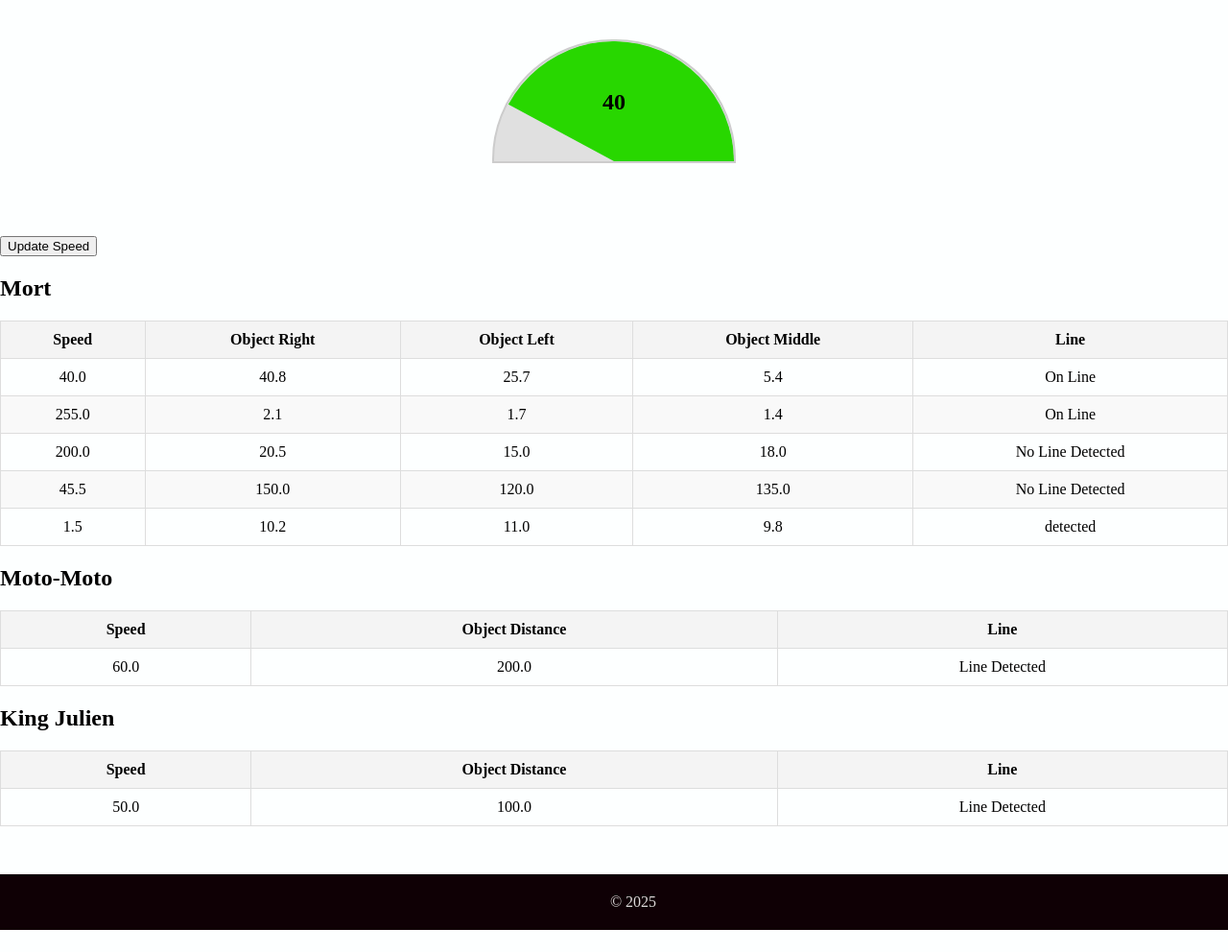
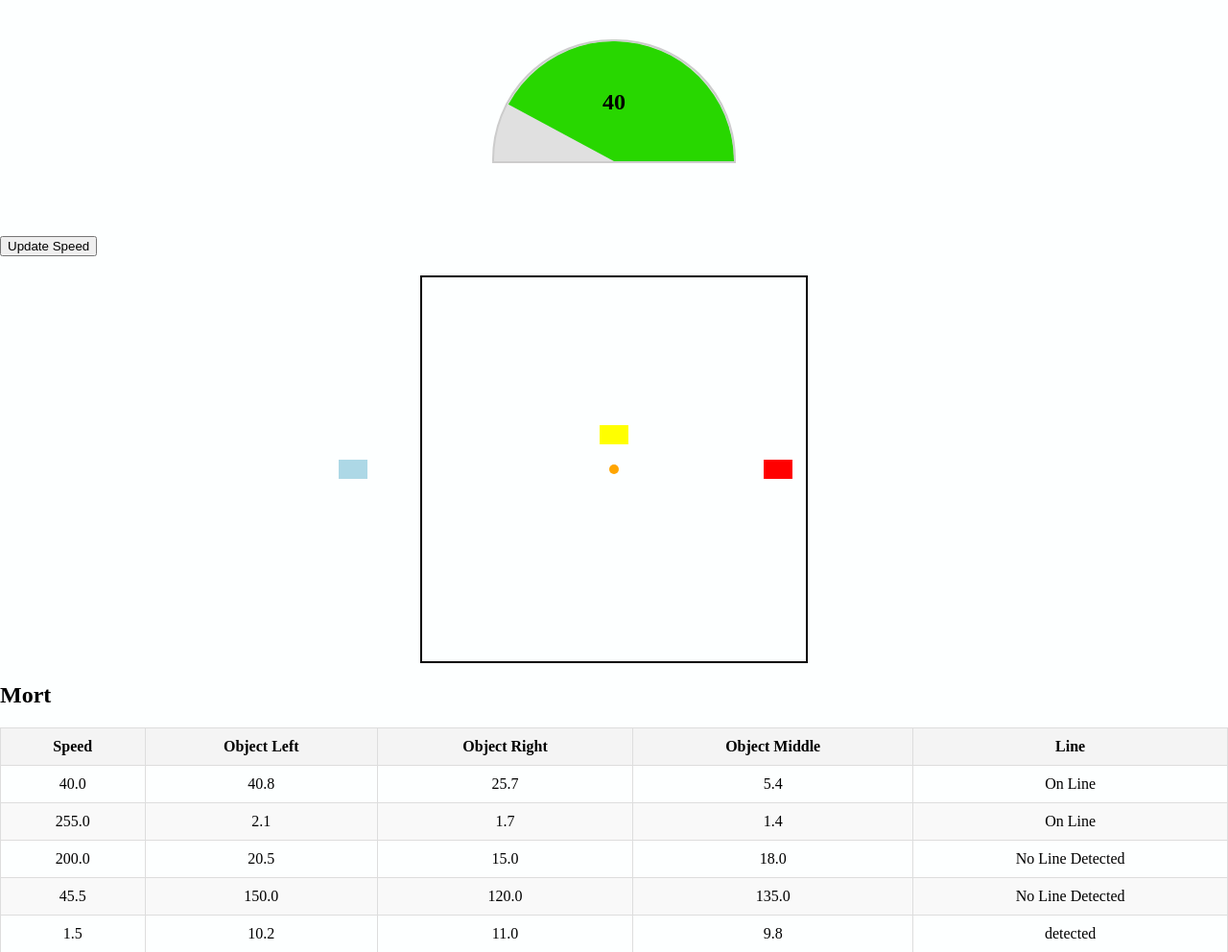
Before and after one commit to Lennon-Tijmes/Los-Perdidos, a Flask app: page /dashboard in a window 1280 px wide. Shown: the part 184-1176 px from the top of the page at 96% size. Before the commit the page ends 1153 px from the top, so only its background shows below. Run offline with Flask 3, Linux system fonts and the light colour scheme; data comes from the database, SQL or seed files in the repository; both versions use the stored data as it was after the commit.

Commit message:
Added the visual for Mort Objects, someone else can clean up the identations and code quality, nvm it will be me again

```diff
--- a/app.py
+++ b/app.py
@@ -71,16 +71,29 @@ def get_mort_data():
         conn = sqlite3.connect('robots.db')
         cursor = conn.cursor()
 
-        # Fetch the speed for Mort (robot_id = 3) from the latest entry
-        cursor.execute("SELECT speed FROM mort WHERE robot_id = 3 ORDER BY id DESC LIMIT 1")
+        # Fetch the latest data for Mort (robot_id = 3)
+        cursor.execute("""
+            SELECT speed, object_left, object_right, object_middle
+            FROM mort
+            WHERE robot_id = 3
+            ORDER BY id DESC
+            LIMIT 1
+        """)
         result = cursor.fetchone()
 
         # Close the connection after the query
         conn.close()
 
         if result:
-            return jsonify({'speed': result[0]}), 200
-        return jsonify({'speed': 0}), 200  # Default to 0 if no data found
+            return jsonify({
+                'speed': result[0],
+                'object_left': result[1],
+                'object_right': result[2],
+                'object_middle': result[3]
+            }), 200
+
+        # Default response if no data is found
+        return jsonify({'speed': 0, 'object_left': 0, 'object_right': 0, 'object_middle': 0}), 200
 
     except Exception as e:
         return jsonify({"error": str(e)}), 500
--- a/static/dashboard.css
+++ b/static/dashboard.css
@@ -69,3 +69,42 @@ footer p {
     font-weight: bold;
     color: #000;
 }
+
+#objectProximity {
+    position: relative;
+    width: 400px; /* Define visualization space */
+    height: 400px;
+    border: 2px solid black;
+    margin: 20px auto;
+}
+
+#mort {
+    position: absolute;
+    width: 10px;
+    height: 10px;
+    background-color: orange;
+    border-radius: 50%; /* Keeps Mort circular */
+    top: 50%; /* Center vertically */
+    left: 50%; /* Center horizontally */
+    transform: translate(-50%, -50%);
+}
+
+#objectLeft, #objectMiddle, #objectRight {
+    position: absolute;
+    background-color: lightblue; /* Wall color */
+    height: 20px; /* Wall thickness */
+    width: 30px; /* Increased wall width */
+    transform: translate(-50%, -50%);
+}
+
+#objectLeft {
+    background-color: lightblue;
+}
+
+#objectMiddle {
+    background-color: yellow;
+}
+
+#objectRight {
+    background-color: red;
+}
--- a/templates/dashboard.html
+++ b/templates/dashboard.html
@@ -32,6 +32,12 @@
     </div>
     <button onclick="updateMortVisualization()">Update Speed</button>
 
+    <div id="objectProximity">
+        <div id="mort"></div> <!-- Mort -->
+        <div id="objectLeft"></div> <!-- Left wall -->
+        <div id="objectMiddle"></div> <!-- Middle wall -->
+        <div id="objectRight"></div> <!-- Right wall -->
+    </div>
 
     <!-- Robot Data Tables -->
     <div class="tables">
@@ -40,8 +46,8 @@
             <thead>
                 <tr>
                     <th>Speed</th>
+                    <th>Object Left</th>
                     <th>Object Right</th>
-                    <th>Object Left</th>
                     <th>Object Middle</th>
                     <th>Line</th>
                 </tr>
@@ -142,6 +148,52 @@ async function updateMortVisualization() {
     }
 }
 
+async function updateObjectDistances() {
+    try {
+        const response = await fetch('/api/mort_data');
+        const data = await response.json();
+
+        if (
+            data.object_left !== undefined &&
+            data.object_right !== undefined &&
+            data.object_middle !== undefined
+        ) {
+            const maxDistance = 60; // Maximum distance in cm
+            const boxSize = 200; // Visualization box dimension in pixels
+            const scaleFactor = boxSize / 2 / maxDistance; // Proportional scaling within the box
+
+            // Map distances to positions
+            const leftDistance = data.object_left * scaleFactor;
+            const rightDistance = data.object_right * scaleFactor;
+            const middleDistance = data.object_middle * scaleFactor;
+
+            // Update positions dynamically
+            const leftWall = document.getElementById('objectLeft');
+            const rightWall = document.getElementById('objectRight');
+            const middleWall = document.getElementById('objectMiddle');
+
+            // Adjust positions for left object (moves left)
+            leftWall.style.top = `50%`; // Stays vertically aligned with Mort
+            leftWall.style.left = `${50 - Math.min(leftDistance, boxSize / 2)}%`; // Moves left, capped at box boundary
+
+            // Adjust positions for right object (moves right)
+            rightWall.style.top = `50%`; // Stays vertically aligned with Mort
+            rightWall.style.left = `${50 + Math.min(rightDistance, boxSize / 2)}%`; // Moves right, capped at box boundary
+
+            // Adjust positions for middle object (moves up)
+            middleWall.style.top = `${50 - Math.min(middleDistance, boxSize / 2)}%`; // Moves up, capped at box boundary
+            middleWall.style.left = `50%`; // Stays horizontally centered
+        } else {
+            console.error("Incomplete object distance data received.");
+        }
+    } catch (error) {
+        console.error("Error fetching or processing data:", error);
+    }
+}
+
+// Call the function regularly to update visualization
+setInterval(updateObjectDistances, 1000);
+
     // Call the function to load the initial value
     updateMortVisualization();
     // Refresh data every 5 seconds (optional)
```
Also changed, not shown: robots.db.
